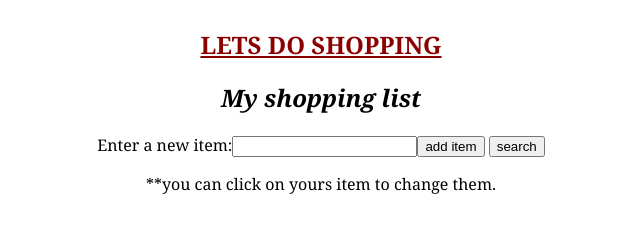
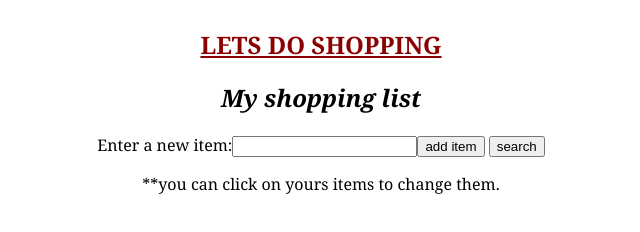
Before and after one commit to AlonBru/shopping-AB, a website: page index.html in a window 1280 px wide. Shown: the full height of the page, 319-959 px from the left. Drawn offline with nearby package versions, Linux system fonts and the light colour scheme; no server answers.

Commit message:
fix item to items

```diff
--- a/index.html
+++ b/index.html
@@ -18,7 +18,7 @@
     <section id="bar">
         <label id="label">Enter a new item:<input id="input_item" type="text"><button id="add_button">add item</button>
             <button id="search_button">search</button></label><br>
-        <p id="explane">**you can click on yours item to change them.</p>
+        <p id="explane">**you can click on yours items to change them.</p>
     </section>
     <section id="items">
         <ol id="itemList"></ol>
```
